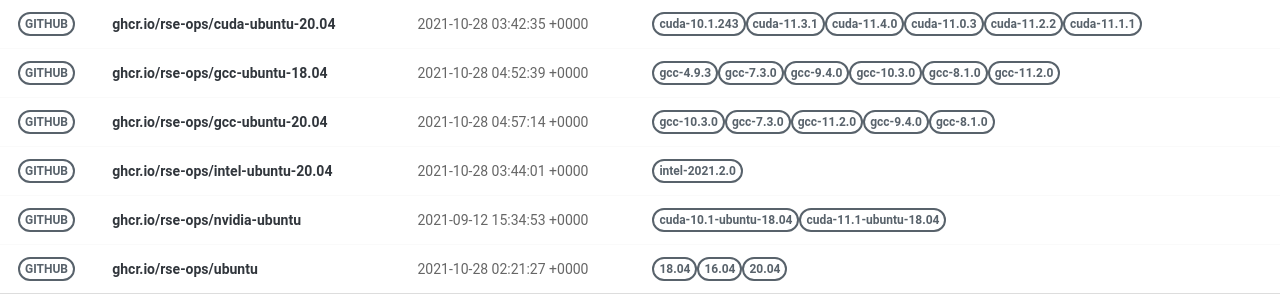
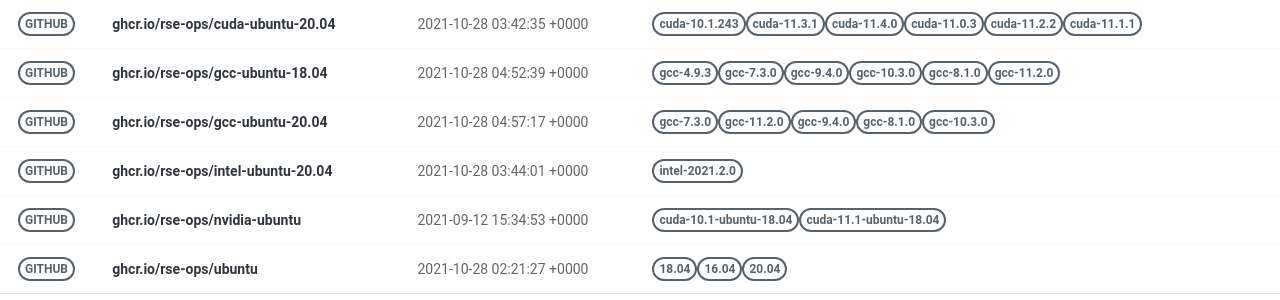
Before and after one commit to rse-ops/docker-images, a Jekyll site: the page built from pages/index.md, in a window 1280 px wide. Shown: the part 228-528 px from the top of the page. Built offline with Jekyll 4.4.1, drawn with Linux system fonts in a browser that asks for light colours; nearby versions of some CDN libraries.

Commit message:
Automated push to update library 2021-10-28

```diff
--- a/_library/ghcr.io-rse-ops-gcc-ubuntu-20.04.md
+++ b/_library/ghcr.io-rse-ops-gcc-ubuntu-20.04.md
@@ -1,14 +1,11 @@
 ---
 layout: container
 name: ghcr.io/rse-ops/gcc-ubuntu-20.04
-updated_at: 2021-10-28 04:57:14.223620
+updated_at: 2021-10-28 04:57:17.716217
 
 
 container_url: https://github.com/orgs/rse-ops/packages/container/package/gcc-ubuntu-20.04
 versions:
- - tag: gcc-10.3.0
-   dockerfile: https://github.com/rse-ops/docker-images/blob/main/ubuntu/gcc/Dockerfile
-   manifest: https://crane.ggcr.dev/manifest/ghcr.io/rse-ops/gcc-ubuntu-20.04:gcc-10.3.0
  - tag: gcc-7.3.0
    dockerfile: https://github.com/rse-ops/docker-images/blob/main/ubuntu/gcc/Dockerfile
    manifest: https://crane.ggcr.dev/manifest/ghcr.io/rse-ops/gcc-ubuntu-20.04:gcc-7.3.0
```
Also changed, not shown: other parts of _library/ghcr.io-rse-ops-gcc-ubuntu-20.04.md (+3 -0 lines).
